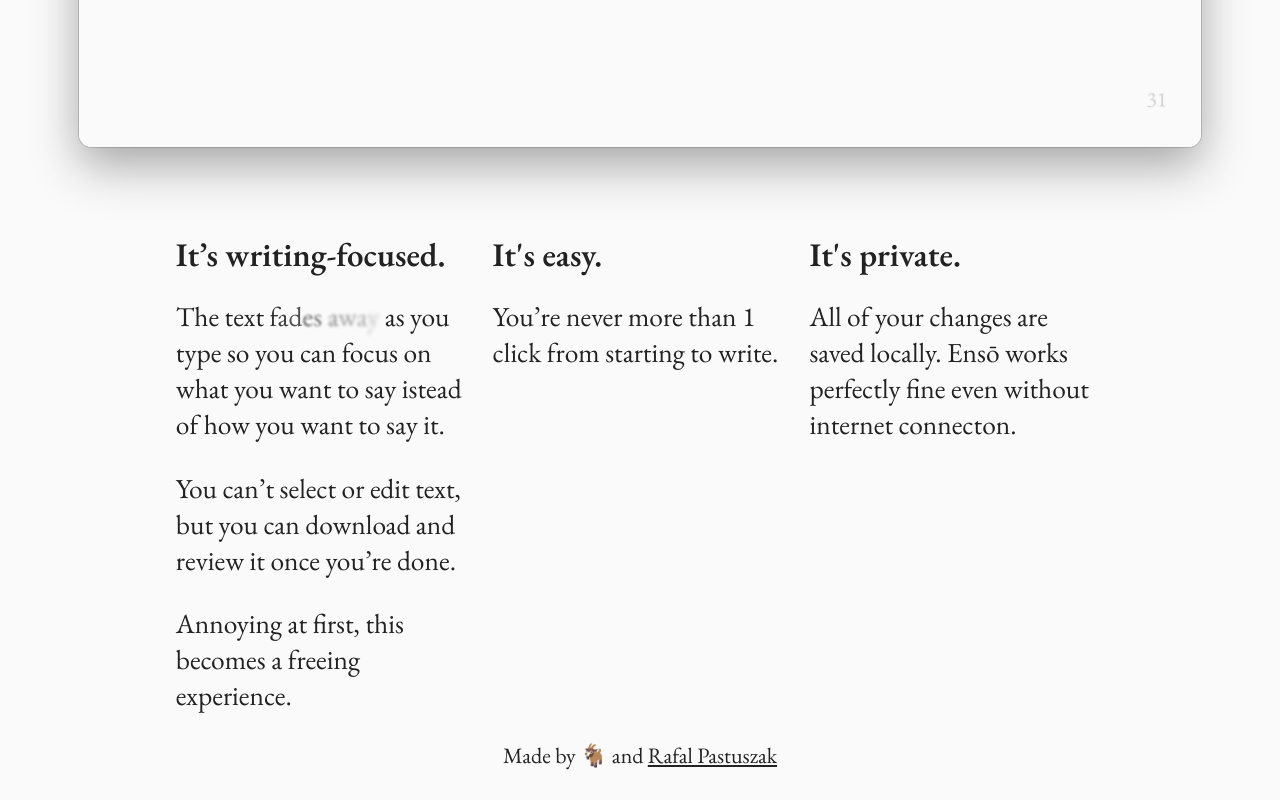
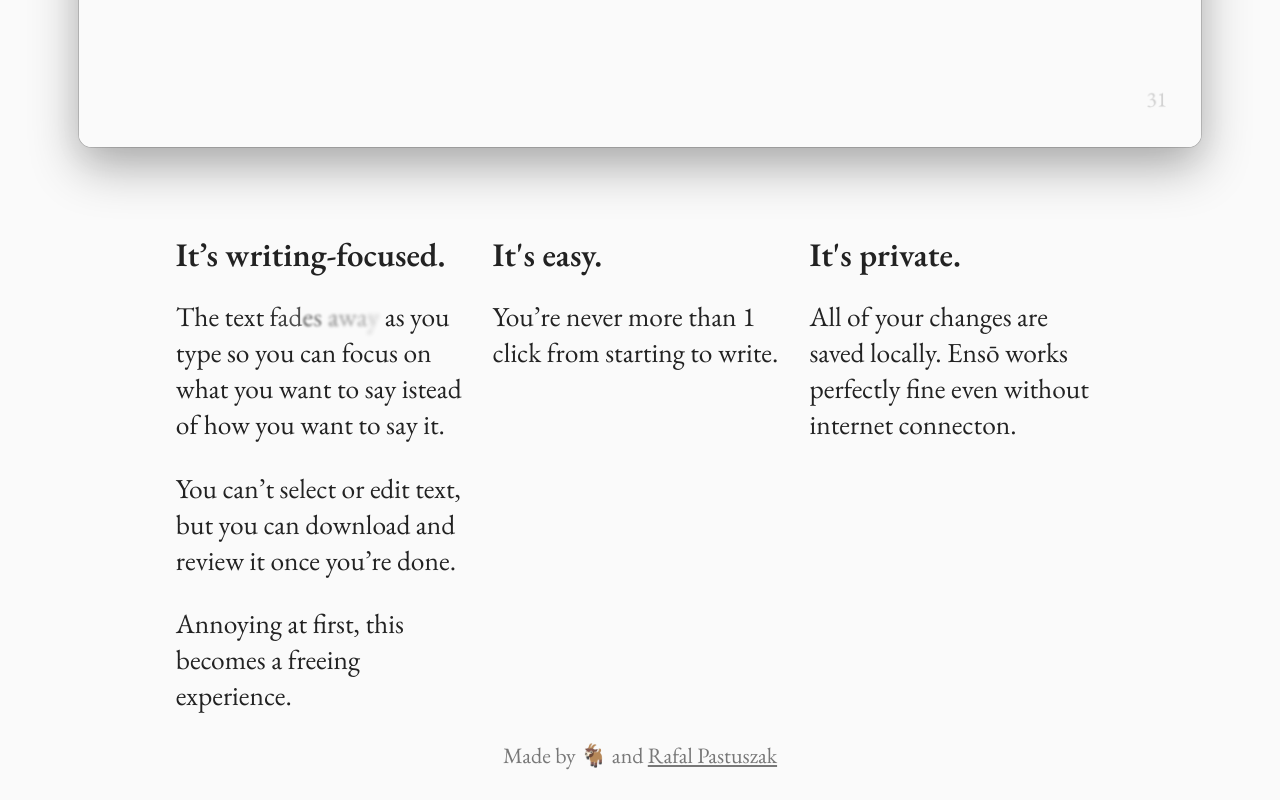
Before and after one commit to paprikka/enso-product-page, a Next.js app: page / in a window 1280 px wide. Shown: the part 1274-2074 px from the top of the page. Built offline with nearby package versions, Linux system fonts and the light colour scheme.

Commit message:
feat: footer colours

```diff
--- a/components/footer/index.module.scss
+++ b/components/footer/index.module.scss
@@ -4,6 +4,7 @@
   flex: 1;
   margin: 0 auto calc(var(--baseline) * 1rem);
   align-self: flex-start;
+  color: #777;
 
   a {
     text-decoration: underline;
```
